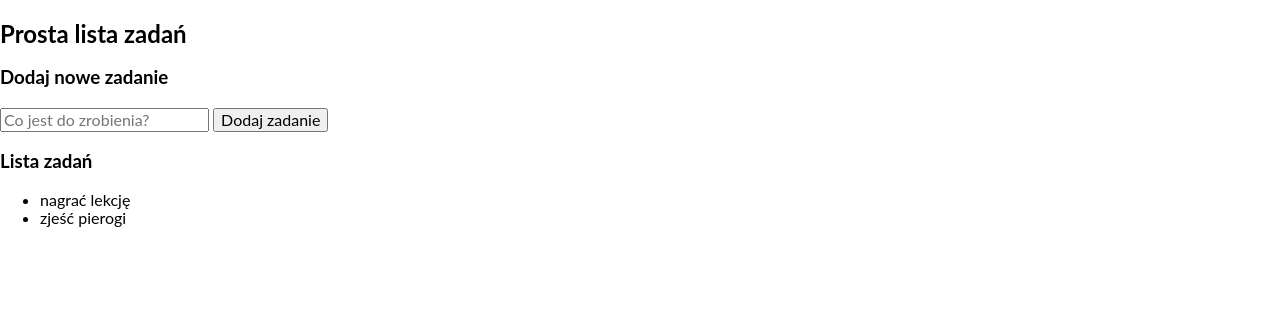
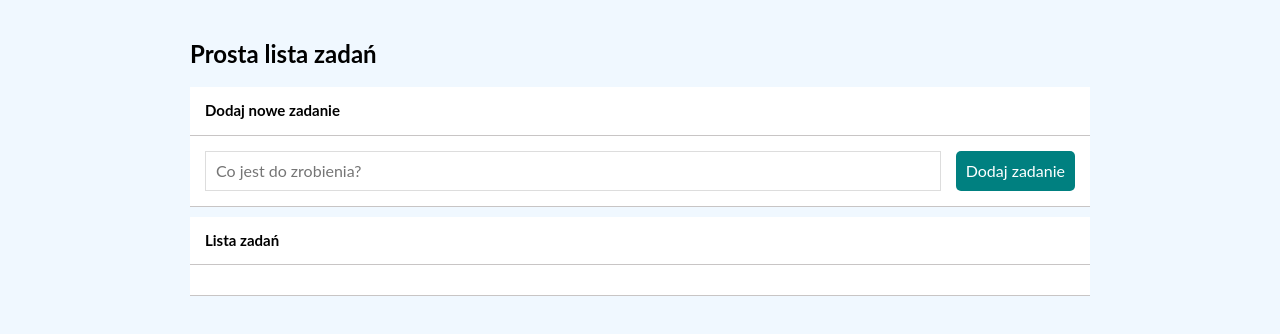
Before and after one commit to norbi983/TODO-LIST-JS, a plain HTML site: page index.html in a window 1280 px wide. Drawn offline with nearby package versions, Linux system fonts and the light colour scheme.

Commit message:
Initial commit

```diff
--- /dev/null
+++ b/css/container.css
@@ -0,0 +1,6 @@
+.container {
+    max-width: 900px;
+    margin: 0 auto;
+    padding: 20px;
+    word-break: break-word;
+}
--- /dev/null
+++ b/css/form.css
@@ -0,0 +1,32 @@
+.form {
+    display: grid;
+    grid-template-columns: 1fr auto;
+    grid-gap: 15px;
+}
+
+@media(max-width: 768px) {
+    .form {
+        grid-template-columns: 1fr;
+    }
+}
+
+.form__input {
+    border: 1px solid #ddd;
+    padding: 10px;
+}
+
+.form__button {
+    color: white;
+    background: teal;
+    padding: 10px;
+    border: none;
+    border-radius: 5px;
+}
+
+.form__button:hover {
+    color: white;
+    background: rgb(7, 194, 194);
+    padding: 10px;
+    border: none;
+    border-radius: 5px;
+}
--- /dev/null
+++ b/css/section.css
@@ -0,0 +1,17 @@
+.section {
+    margin: 10px 0;
+    background-color: white;
+}
+
+.section__header {
+    font-size: 15px;
+    margin: 0;
+    padding: 15px;
+    border-bottom: 1px solid rgba(188, 184, 184, 0.812);
+}
+
+.section__content {
+    margin: 0;
+    padding: 15px;
+    border-bottom: 1px solid rgba(188, 184, 184, 0.812);
+}
--- a/css/style.css
+++ b/css/style.css
@@ -7,4 +7,5 @@ html {
 
 body {
     font-family: 'Lato', sans-serif;
+    background-color: aliceblue;
 }
--- /dev/null
+++ b/css/task.css
@@ -0,0 +1,42 @@
+.tasks {
+    margin: 0;
+    padding: 0;
+    list-style: none;
+}
+
+.tasks__button {
+    color: white;
+    width: 30px;
+    height: 30px;
+    border: none;
+    padding: 0;
+}
+
+.tasks__button--toogleDone {
+    background: hsl(120, 94%, 27%);
+}
+
+.tasks__button--toogleDone:hover {
+    background: hsl(120, 94%, 27%);
+}
+
+.tasks__button--remove {
+    background: hsl(348, 93%, 51%);
+}
+
+.tasks__button--remove:hover {
+    background: hsl(348, 93%, 51%);
+}
+
+.tasks__item {
+    display: grid;
+    grid-template-columns: auto 1fr auto;
+    grid-gap: 15px;
+    align-items: center;
+    border-bottom: 1px solid #ddd;
+    padding: 15px;
+}
+
+.task__content--done {
+    text-decoration: line-through;
+}
--- a/index.html
+++ b/index.html
@@ -5,10 +5,15 @@
     <meta charset="UTF-8">
     <meta http-equiv="X-UA-Compatible" content="IE=edge">
     <meta name="viewport" content="width=device-width, initial-scale=1.0">
+    <link rel="icon" href="images/Frontend.png">
     <link rel="stylesheet" href="https://cdnjs.cloudflare.com/ajax/libs/normalize/8.0.1/normalize.min.css"
         integrity="sha512-NhSC1YmyruXifcj/KFRWoC561YpHpc5Jtzgvbuzx5VozKpWvQ+4nXhPdFgmx8xqexRcpAglTj9sIBWINXa8x5w=="
         crossorigin="anonymous" referrerpolicy="no-referrer" />
     <link href="css/style.css" rel="stylesheet">
+    <link href="css/container.css" rel="stylesheet">
+    <link href="css/section.css" rel="stylesheet">
+    <link href="css/form.css" rel="stylesheet">
+    <link href="css/task.css" rel="stylesheet">
     <script src="js/script.js" defer></script>
     <title>Prosta linia zadań</title>
 </head>
--- a/js/script.js
+++ b/js/script.js
@@ -1,34 +1,15 @@
 {
-    const tasks = [
-        {
-            content: "nagrać lekcję",
-            done: false,
-        },
-        {
-            content: "zjeść pierogi",
-            done: true,
-        },
-    ];
+    const tasks = [];
 
-    const render = () => {
-        let htmlString = ""
-
-        for (const task of tasks) {
-            htmlString += `
-            <li>
-            ${task.content}
-            </li>
-            `;
-        }
-
-        document.querySelector(".js-tasks").innerHTML = htmlString;
+    const addNewTask = (newTaskContent) => {
+        tasks.push({content: newTaskContent});
+        render();
     };
 
 
-    const init = () => {
-        render();
 
-    };
 
-    init();
+
+
+
 };
```
Also changed, not shown: images/Frontend.png (added).
